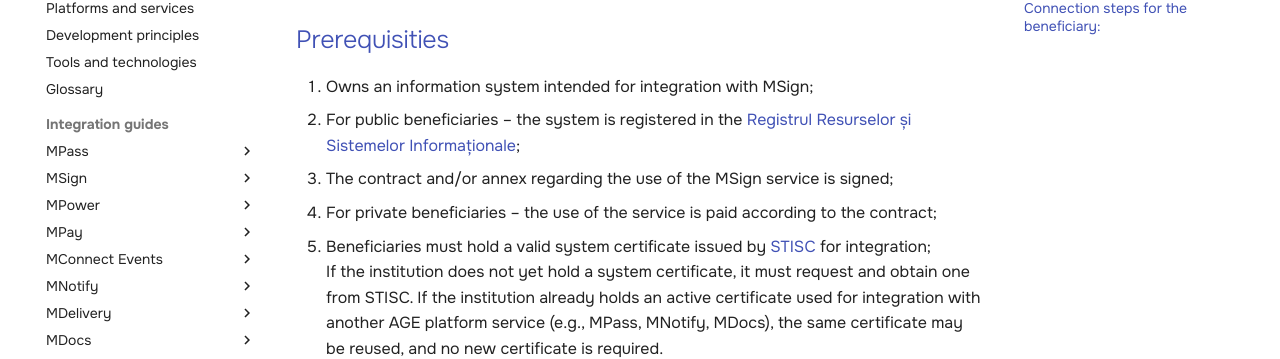
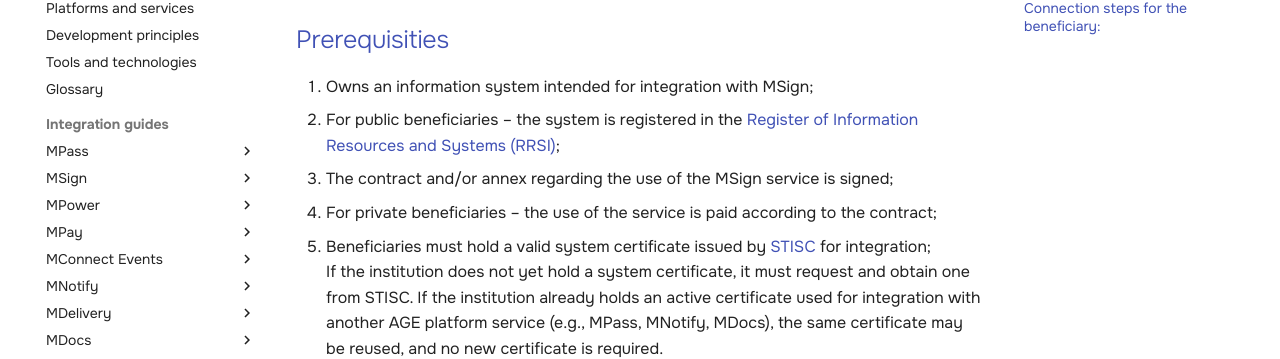
Before and after one commit to egov-moldova/egov4dev, an MkDocs documentation site: the page built from docs/guides/msign/process.md, in a window 1280 px wide and 1332 px high. Shown: the part 157-516 px from the top of the window. Built offline with MkDocs 1.6.1 and Material for MkDocs 9.7.7, drawn with Linux system fonts in a browser that asks for light colours.

Commit message:
Update process.md

```diff
--- a/docs/guides/msign/process.md
+++ b/docs/guides/msign/process.md
@@ -1,7 +1,7 @@
 ## Prerequisities
 
 1. Owns an information system intended for integration with MSign;
-2. For public beneficiaries – the system is registered in the [Registrul Resurselor și Sistemelor Informaționale](https://rsi.gov.md/procedure);
+2. For public beneficiaries – the system is registered in the [Register of Information Resources and Systems (RRSI)](https://rsi.gov.md/procedure);
 3. The contract and/or annex regarding the use of the MSign service is signed;
 4. For private beneficiaries – the use of the service is paid according to the contract;
 5. Beneficiaries must hold a valid system certificate issued by [STISC](https://semnatura.md/order/system-certificate) for integration; <br>If the institution does not yet hold a system certificate, it must request and obtain one from STISC. If the institution already holds an active certificate used for integration with another AGE platform service (e.g., MPass, MNotify, MDocs), the same certificate may be reused, and no new certificate is required.
```
